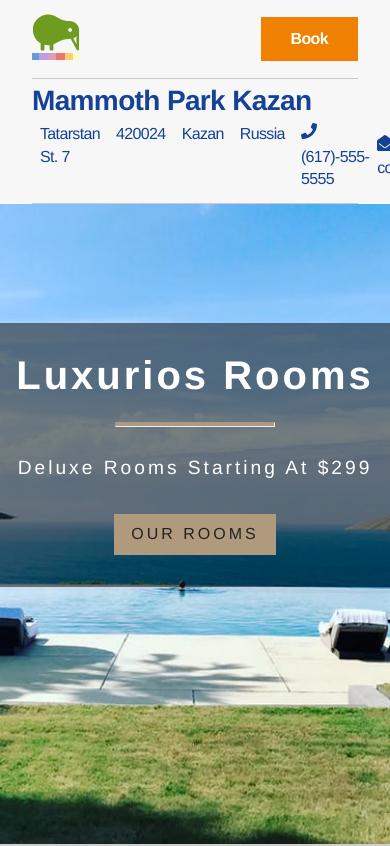
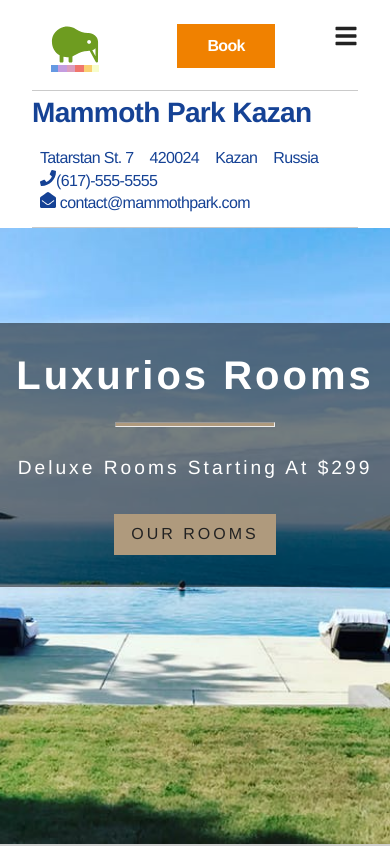
Before and after one commit to mjkimi/mammothpark, a React (Create React App) app: page / in a window 390 px wide. Shown: the top 846 px of the page. Built offline with nearby package versions, Linux system fonts and the light colour scheme.

Commit message:
Cleaning up Navbar & its mobile responsiveness

```diff
--- a/src/App.css
+++ b/src/App.css
@@ -36,6 +36,10 @@ body {
 a {
   text-decoration: none;
   color: inherit;
+}
+
+address {
+  font-style: normal;
 }
 
 h1 {
@@ -109,7 +113,7 @@ h6 {
   left: 0;
   width: 100%;
   padding: 0.75rem 2rem 0;
-  background: var(--offWhite);
+  background: var(--mainWhite);
   z-index: 1;
   /*  */
 }
@@ -118,9 +122,15 @@ h6 {
   justify-content: space-between;
   align-items: center;
   border-bottom: 1px #cacaca solid;
-  padding: 0 0 0.75rem;
-  /* align-content: center; */
+  padding: 0.75rem 0;
+  flex-wrap: wrap;
+  position: relative;
 }
+
+.nav-header:nth-of-type(1) {
+  align-items: flex-start;
+}
+
 .nav-btn {
   background: transparent;
   border: none;
@@ -129,13 +139,14 @@ h6 {
 }
 .nav-icon {
   font-size: 1.5rem;
-  color: var(--primaryColor);
+  color: var(--mainBlack);
 }
 /* \\ */
 .bird-logo {
   max-width: 50px;
   color: var(--trueGreen);
   font-size: 3rem;
+  /* margin-bottom: 0.5rem; */
   border-bottom: 7px solid;
   border-image: linear-gradient(
       to left,
@@ -172,6 +183,8 @@ h6 {
 .nav-container {
   display: flex;
   align-items: center;
+  flex-wrap: wrap;
+  flex-direction: column;
 }
 
 .hotel-name {
@@ -187,10 +200,13 @@ h6 {
 .contact {
   list-style-type: none;
   display: flex;
+  flex-wrap: wrap;
 }
-.contact li {
+.contact li,
+span.mailto {
   margin: 0 0.5rem;
-  /* padding: 0.5rem 0; */
+  white-space: nowrap;
+  display: inline-block;
 }
 
 .nav-links {
@@ -202,7 +218,7 @@ h6 {
 .nav-links a {
   display: block;
   text-decoration: none;
-  padding: 1rem 0;
+  padding: 0.75rem 0;
   color: var(--mainBlack);
   transition: var(--mainTransition);
   text-align: center;
@@ -215,9 +231,15 @@ h6 {
 }
 
 .show-nav {
-  height: 100px;
+  /* flex: 1; */
+  height: 90px;
+  transition: var(--mainTransition);
 }
 @media screen and (min-width: 768px) {
+  .nav-container {
+    flex-direction: row;
+    /* flex-wrap: nowrap; */
+  }
   .nav-btn {
     display: none;
   }
--- a/src/components/layout/Navbar.js
+++ b/src/components/layout/Navbar.js
@@ -1,10 +1,13 @@
 import React, { Component } from 'react';
 import { FaBars, FaKiwiBird, FaPhone, FaEnvelopeOpen } from 'react-icons/fa';
 import { Link } from 'react-router-dom';
+// import classnames from 'classnames';
 
 export default class Navbar extends Component {
   state = {
-    isOpen: false
+    isOpen: false,
+    prevScrollPos: window.pageYOffset,
+    visible: true
   };
 
   handleToggle = () => {
@@ -36,9 +39,17 @@ export default class Navbar extends Component {
             <div className="book">
               <Link to="/rooms">Book</Link>
             </div>
+            <button
+              type="button"
+              className="nav-btn"
+              onClick={this.handleToggle}
+            >
+              <FaBars className="nav-icon" />
+            </button>
           </div>
           <h1 className="hotel-name">Mammoth Park Kazan</h1>
           <div className="nav-header hotel-title">
+            <address>
               <ul className="contact">
                 <li>Tatarstan St. 7</li>
                 <li>420024</li>
@@ -51,7 +62,8 @@ export default class Navbar extends Component {
                   </a>
                 </li>
               </ul>
-            <span>
+            </address>
+            <span className="mailto">
               {' '}
               <FaEnvelopeOpen />
               <a href="mailto:contact@mammothpark.com">
```
Also changed, not shown: 2 other files (tests, documents, lock files or other folders). Lines whose indentation alone changed are shown as unchanged.
